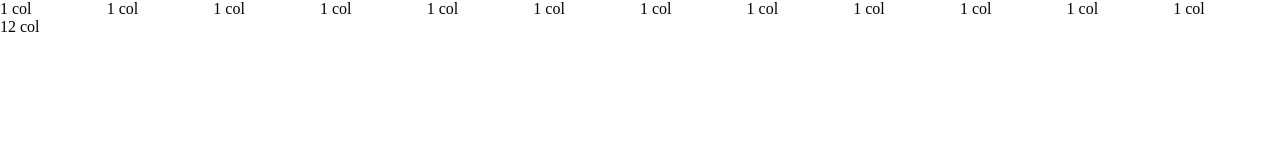
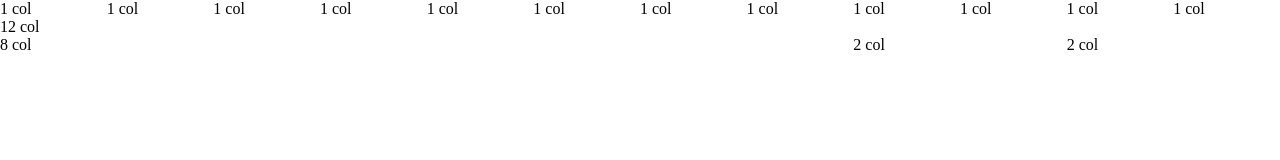
Before and after one commit to LucaGiozza/html-css-12bool, a plain HTML site: page index.html in a window 1280 px wide. Drawn offline with Linux system fonts and the light colour scheme.

Commit message:
add terza riga

```diff
--- a/index.html
+++ b/index.html
@@ -11,6 +11,7 @@
 <body>
     <!-- riga composta da 12 colonne -->
     <section>
+        <!-- apertura container fluid -->
         <div class="container-fluid">
             <div class="row">
                 <div class="col-xs-1">
@@ -58,9 +59,29 @@
                     <div class="box">12 col</div>
                 </div>
 
+            </div>
+            <!-- fine seconda riga con una sola colonna -->
+
+            <!-- inizio terza riga con una colonna da 8 e 2 da 2 -->
+            <div class="row">
+                <div class="col-xs-8">
+                    <div class="box">8 col</div>
+
+                </div>
+                <div class="col-xs-2">
+                    <div class="box">2 col</div>
+
+                </div>
+                <div class="col-xs-2">
+                    <div class="box"> 2 col</div>
+
                 </div>
             </div>
+            <!-- fine terza riga con una colonna da 8 e 2 da 2 -->
+
+
         </div>
+         <!-- chiusura container fluid -->
 
 
 
```
